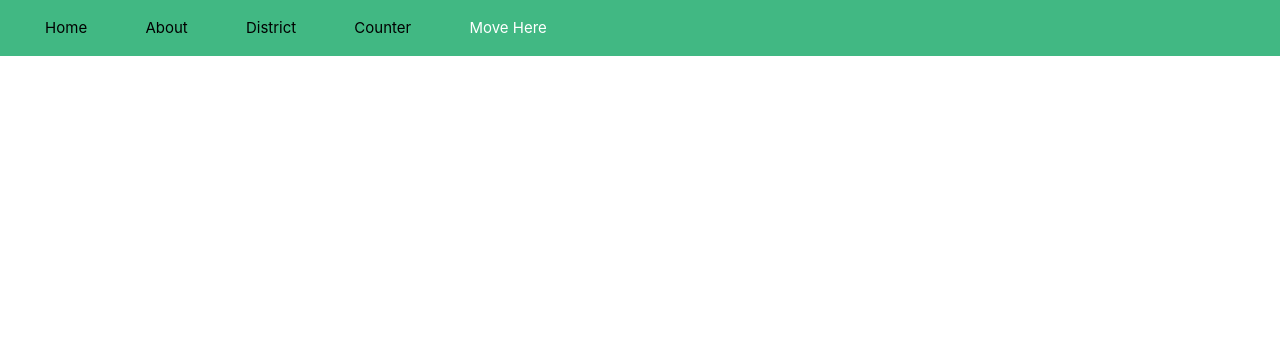
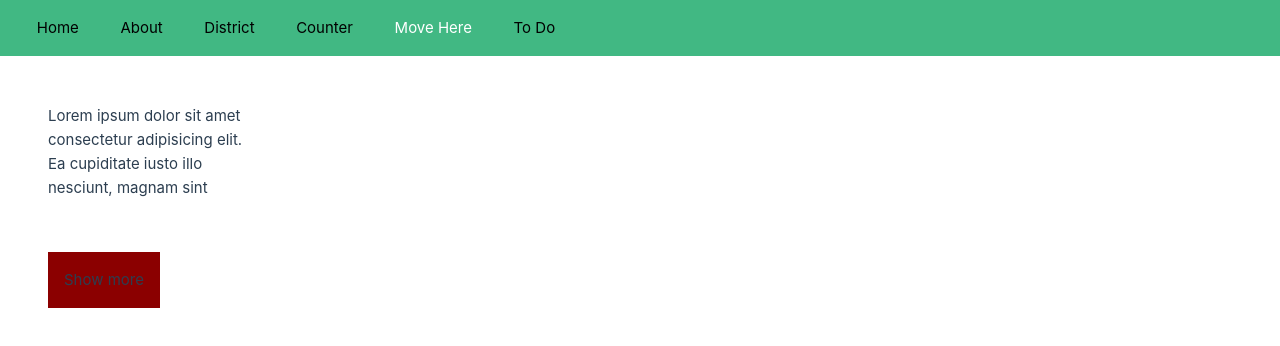
Before and after one commit to Igeorgiev325/site, a Vue app: page /moveHere in a window 1280 px wide. Shown: the top 346 px of the page. Built offline with nearby package versions, Linux system fonts and the light colour scheme.

Commit message:
todo list

```diff
--- a/src/components/TheHeader.vue
+++ b/src/components/TheHeader.vue
@@ -6,6 +6,7 @@
       <RouterLink to="/district">District</RouterLink>
       <RouterLink to="/counter">Counter</RouterLink>
       <RouterLink to="/moveHere">Move Here</RouterLink>
+      <RouterLink to="/ToDo">To Do</RouterLink>
     </nav>
   </div>
 </template>
--- a/src/router/index.ts
+++ b/src/router/index.ts
@@ -32,6 +32,11 @@ const router = createRouter({
       name: 'moveHere',
       component: () => import('../views/MoveHereView.vue')
     },
+    {
+      path: '/ToDo',
+      name: 'ToDo',
+      component: () => import('../views/ToDoView.vue')
+    }
   ]
 })
 
--- a/src/views/MoveHereView.vue
+++ b/src/views/MoveHereView.vue
@@ -1,16 +1,51 @@
 <template>
-
+  <div class="container">
+    <p :class="{ 'text': isTrue }">
+      Lorem ipsum dolor sit amet consectetur adipisicing elit. Ea cupiditate iusto illo nesciunt,
+      magnam sint exercitationem! Lorem ipsum dolor sit amet. Lorem ipsum dolor sit amet consectetur adipisicing elit.
+      Facilis, reiciendis. Deserunt enim eos ab autem.
+    </p>
+  </div>
+  <input v-if="showButton" type="button" :value="isTrue ? 'Show more' : 'Show less'" @click="hide()">
 </template>
 
 <script lang="ts">
+import { ref, onMounted } from 'vue'
 
 export default {
   setup() {
+    const isTrue = ref(true)
+    const showButton = ref(false)
+
+    onMounted(() => {
+      const getElement = document.querySelector('p')
+      getElement?.textContent?.length < 120 ? showButton.value = false : showButton.value = true
+    })
+
+    const hide = () => isTrue.value = !isTrue.value
 
     return {
-
+      hide,
+      isTrue,
+      showButton
     }
   }
 }
 
 </script>
+
+<style scoped>
+.container {
+  margin: 3rem;
+  width: 200px;
+}
+.text {
+  height: 100px;
+  overflow: hidden;
+}
+input {
+  background-color: darkred;
+  padding: 1rem;
+  margin-left: 3rem;
+}
+</style>
--- /dev/null
+++ b/src/views/ToDoView.vue
@@ -0,0 +1,75 @@
+<template>
+  <main>
+    <input type="text" v-model="inputText" @keyup.enter="handleClick">
+    <input type="button" value="Button" @click="handleClick">
+  </main>
+    <div class="text">
+      <p v-show="isInvalid">Invalid Text</p>
+      <div class="items">
+        <p v-for="item in resultArray" class="item">{{ item }}</p>
+      </div>
+    </div>
+</template>
+
+<script lang="ts">
+import { ref, computed } from 'vue'
+
+export default {
+  setup() {
+    const inputText = ref<string>()
+    const toDoArray = ref<string[]>([])
+    const isInvalid = ref<boolean>(false)
+
+    const handleClick = () => {
+      if (inputText.value) {
+        toDoArray.value.push((inputText.value as string))
+        inputText.value = undefined
+        isInvalid.value = false
+      } else {
+        isInvalid.value = true
+      }
+
+    }
+
+    const resultArray = computed(() => toDoArray.value)
+
+    return {
+      inputText,
+      resultArray,
+      handleClick,
+      isInvalid
+    }
+  }
+}
+</script>
+
+<style>
+main {
+  display: flex;
+  align-items: center;
+  margin: 2rem;
+}
+input[type=button] {
+  background-color: #41b883;
+  margin-left: 2rem;
+  padding: 1rem;
+  color: black;
+  font-weight: bold;
+  border-radius: 15px;
+}
+input[type=text] {
+  background-color: white;
+}
+.text {
+  margin: 2rem;
+}
+.items {
+  display: flex;
+  flex-direction: column;
+  color: black;
+}
+.item {
+  background-color: bisque;
+  margin-bottom: 1rem;
+}
+</style>
```
